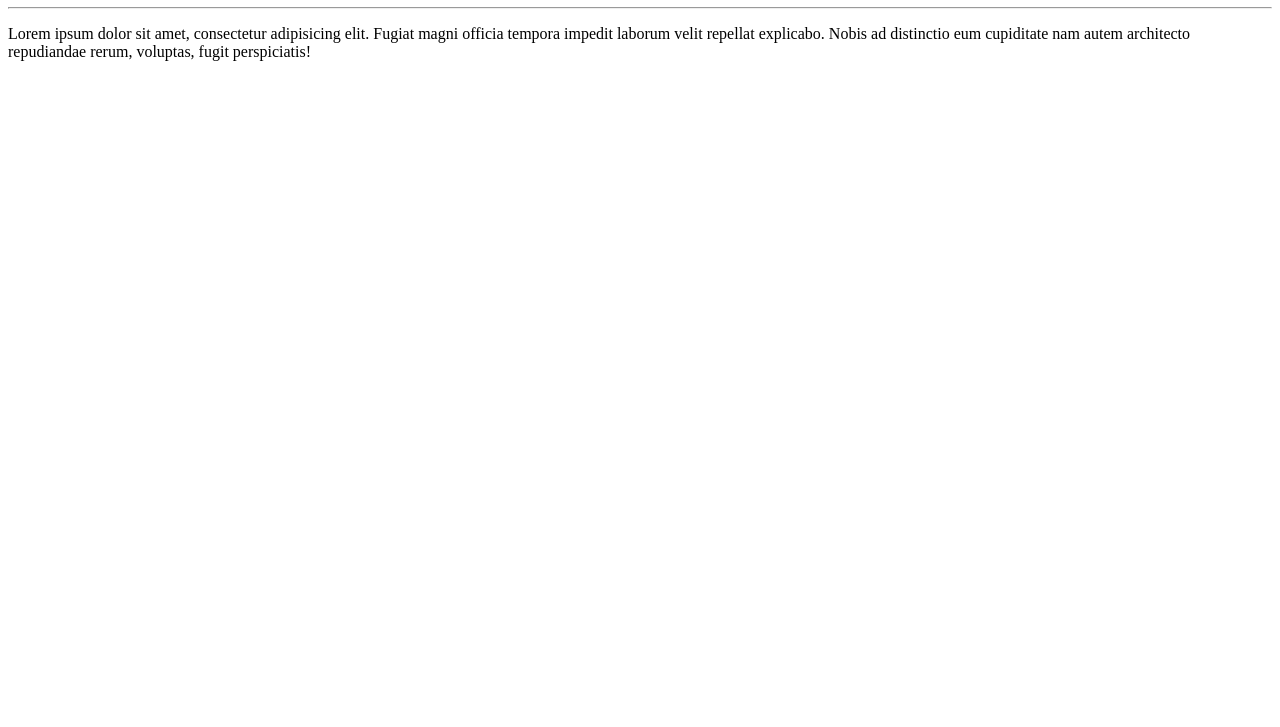
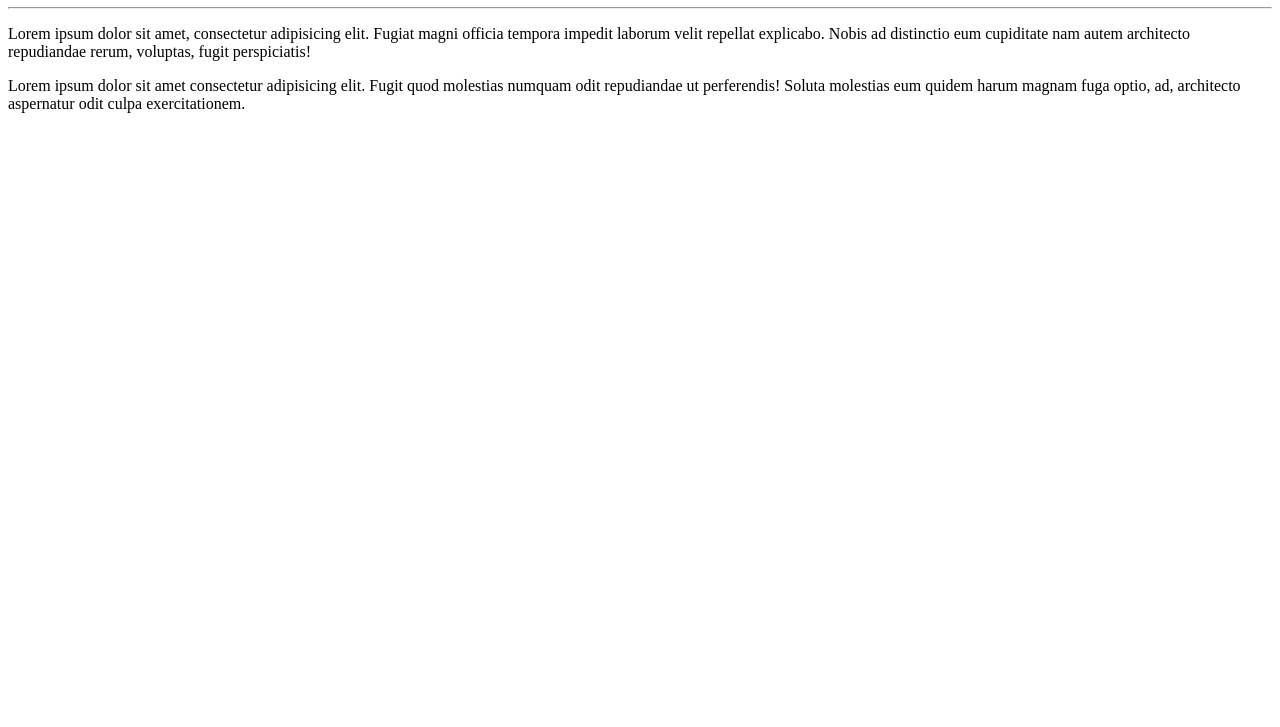
Before and after one commit to Thalles-JG-Silva/Projeto-Teste, a plain HTML site: page Site exemplo/index.html in a window 1280 px wide. Shown: the part 73-800 px from the top of the page. Drawn offline with Linux system fonts and the light colour scheme.

Commit message:
adicionei um paragrafo

```diff
--- a/Site exemplo/index.html
+++ b/Site exemplo/index.html
@@ -10,5 +10,6 @@
     <h1>Olá, Mundo!</h1>
     <hr>
     <p>Lorem ipsum dolor sit amet, consectetur adipisicing elit. Fugiat magni officia tempora impedit laborum velit repellat explicabo. Nobis ad distinctio eum cupiditate nam autem architecto repudiandae rerum, voluptas, fugit perspiciatis!</p>
+    <p>Lorem ipsum dolor sit amet consectetur adipisicing elit. Fugit quod molestias numquam odit repudiandae ut perferendis! Soluta molestias eum quidem harum magnam fuga optio, ad, architecto aspernatur odit culpa exercitationem.</p>
 </body>
 </html>
```
